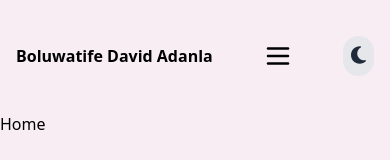
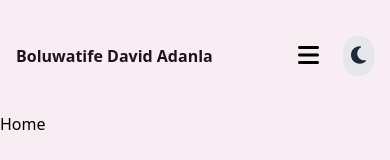
Before and after one commit to BOLUWATIFE-DAVID-ADANLA/boluwatifes-portfolio-app, a React (Vite) app: page / in a window 390 px wide. Shown: the top 160 px of the page. Built offline with nearby package versions, Linux system fonts and the light colour scheme.

Commit message:
fully optimised for light and dark mode

```diff
--- a/src/components/Closebuttonicon.jsx
+++ b/src/components/Closebuttonicon.jsx
@@ -1,14 +1,13 @@
+
 import React from "react";
+import { FontAwesomeIcon } from "@fortawesome/react-fontawesome";
+import { faClose } from "@fortawesome/free-solid-svg-icons";
 
-const Closebuttonicon = () => {
+const Closebuttonicon = ({ onClick }) => {
   return (
-    <svg
-      xmlns="http://www.w3.org/2000/svg"
-      viewBox="0 0 30 30"
-      width="30px"
-      height="30px">
-      <path d="M 7 4 C 6.744125 4 6.4879687 4.0974687 6.2929688 4.2929688 L 4.2929688 6.2929688 C 3.9019687 6.6839688 3.9019687 7.3170313 4.2929688 7.7070312 L 11.585938 15 L 4.2929688 22.292969 C 3.9019687 22.683969 3.9019687 23.317031 4.2929688 23.707031 L 6.2929688 25.707031 C 6.6839688 26.098031 7.3170313 26.098031 7.7070312 25.707031 L 15 18.414062 L 22.292969 25.707031 C 22.682969 26.098031 23.317031 26.098031 23.707031 25.707031 L 25.707031 23.707031 C 26.098031 23.316031 26.098031 22.682969 25.707031 22.292969 L 18.414062 15 L 25.707031 7.7070312 C 26.098031 7.3170312 26.098031 6.6829688 25.707031 6.2929688 L 23.707031 4.2929688 C 23.316031 3.9019687 22.682969 3.9019687 22.292969 4.2929688 L 15 11.585938 L 7.7070312 4.2929688 C 7.5115312 4.0974687 7.255875 4 7 4 z" />
-    </svg>
+    <button onClick={onClick} className="text-black dark:text-white ">
+      <FontAwesomeIcon icon={faClose} className="text-2xl " />
+    </button>
   );
 };
 
--- a/src/components/HanburgerIcon.jsx
+++ b/src/components/HanburgerIcon.jsx
@@ -1,23 +1,13 @@
-import React from 'react'
+import React from "react";
+import { FontAwesomeIcon } from "@fortawesome/react-fontawesome";
+import { faBars } from "@fortawesome/free-solid-svg-icons";
 
-const HanburgerIcon = ({ onClick }) => {
+const HamburgerIcon = ({ onClick }) => {
   return (
-   <button onClick={onClick}>
-<svg
-   width="30"
-   height="30"
-   viewBox="0 0 24 24"
-   fill="none"
-   xmlns="http://www.w3.org/2000/svg"
-   className='block md:hidden'
- >
-   <path d="M4 18L20 18" stroke="black" strokeWidth="2" strokeLinecap="round" />
-   <path d="M4 12L20 12" stroke="black" strokeWidth="2" strokeLinecap="round" />
-   <path d="M4 6L20 6" stroke="black" strokeWidth="2" strokeLinecap="round" />
- </svg>
-   </button>
+    <button onClick={onClick} className="text-black dark:text-white block md:hidden">
+      <FontAwesomeIcon icon={faBars} className="text-2xl " />
+    </button>
+  );
+};
 
-  )
-}
-
-export default HanburgerIcon
+export default HamburgerIcon;
--- a/src/components/navbar.jsx
+++ b/src/components/navbar.jsx
@@ -3,27 +3,26 @@ import AppPages from "../data/app_pages";
 import appText from "../data/appText";
 import HanburgerIcon from "./HanburgerIcon";
 import Closebuttonicon from "./Closebuttonicon";
-import { faMoon } from "@fortawesome/free-regular-svg-icons";
 import ThemeToggle from "./ThemeToggle";
 const Navbar = () => {
   const [isOpen, setIsOpen] = useState(false);
   return (
     <nav>
-      <div className=" flex justify-between px-[16px] my-[20px] items-center md:max-w-2xl xl:max-w-5xl mx-auto py-4 sm:border-0 md:border-b-2 md:border-Primary ">
-        <div className="  text-[16px] md:text-2xl font-serif font-semibold">
+      <div className=" flex justify-between px-[16px] my-[20px] items-center md:max-w-2xl xl:max-w-5xl mx-auto py-4 sm:border-0 md:border-b-2 md:border-Primary dark:md:border-DPrimary ">
+        <div className="  text-[16px] text-Text dark:text-DText md:text-2xl font-serif font-semibold">
           {appText.author}
         </div>
 
-        <HanburgerIcon onClick={() => setIsOpen(!isOpen)} />
+        <div className="flex space-x-6 items-center ">
+          <HanburgerIcon onClick={() => setIsOpen(!isOpen)} />
 
-        {/* this is the desktop view of the nav items  */}
-        <div className="flex space-x-6 items-center ">
+          {/* this is the desktop view of the nav items  */}
           <div className="  hidden md:flex   space-x-6 ">
             {AppPages.map((link, index) => (
               <a
                 key={index}
                 href={link.path}
-                className="p-2  text-Text font-serif font-medium hover:text-Secondary">
+                className="p-2  text-Text  dark:text-DText font-serif font-medium hover:text-Secondary dark:hover:text-DSecondary">
                 {link.title}
               </a>
             ))}
@@ -38,13 +37,13 @@ const Navbar = () => {
           className="fixed inset-0 bg-transparent bg-opacity-10 z-50 transition-opacity duration-500 ease-in-out"
           onClick={() => setIsOpen(false)}>
           <div
-            className={`w-full h-full bg-Background p-5 absolute right-0 top-0 transform transition-transform duration-700 ease-[cubic-bezier(0.4, 0, 0.2, 1)] ${
+            className={`w-full h-full bg-Background dark:bg-DBackground p-5 absolute right-0 top-0 transform transition-transform duration-700 ease-[cubic-bezier(0.4, 0, 0.2, 1)] ${
               isOpen ? "translate-x-0" : "translate-x-full"
             }`}
             onClick={(e) => e.stopPropagation()} // Prevent closing when clicking inside
           >
             <button
-              className="text-Text text-2xl absolute top-4 right-4"
+              className="text-Text  dark:text-DText text-2xl absolute top-4 right-4"
               onClick={() => setIsOpen(false)}>
               <Closebuttonicon />
             </button>
@@ -55,7 +54,7 @@ const Navbar = () => {
                 <li key={index}>
                   <a
                     href={link.path} // Regular anchor tag
-                    className="block p-4 text-[22px] font-serif font-semibold text-Text hover:bg-blue-500 hover:text-white rounded transition duration-300 ease-in-out"
+                    className="block p-4 text-[22px] font-serif font-semibold text-Text  dark:text-DText hover:bg-Accent dark:hover:bg-DAccent hover:text-white rounded transition duration-300 ease-in-out"
                     onClick={() => setIsOpen(false)} // Close menu on click
                   >
                     {link.title}
```
